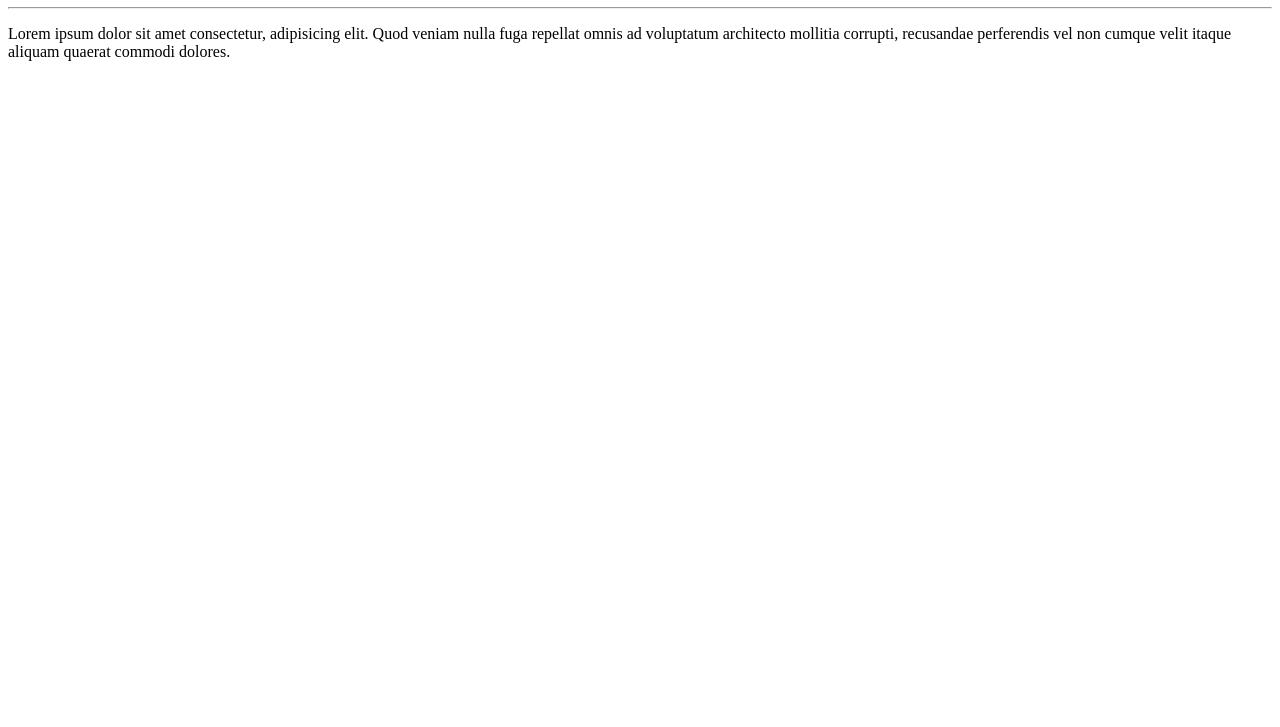
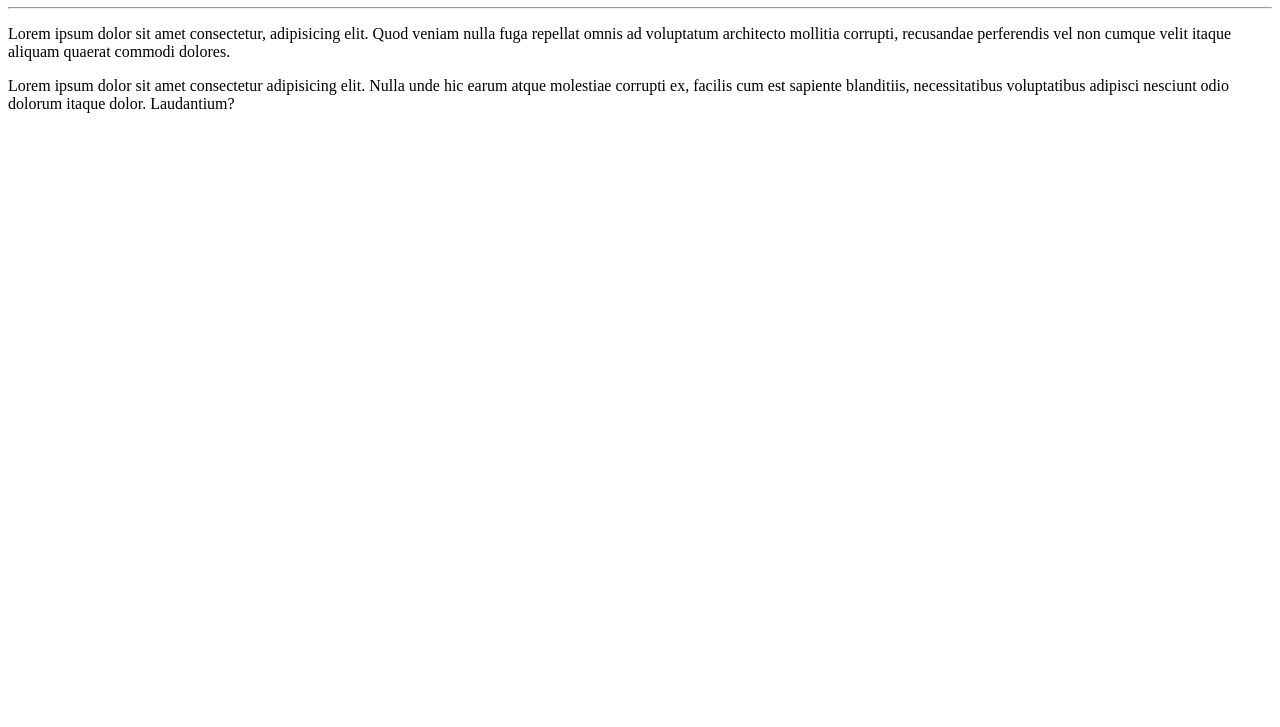
Before and after one commit to LucasItauan/ola-mundo, a plain HTML site: page site-exemplo/index.html in a window 1280 px wide. Shown: the part 73-800 px from the top of the page. Drawn offline with Linux system fonts and the light colour scheme.

Commit message:
atualização README

```diff
--- a/site-exemplo/index.html
+++ b/site-exemplo/index.html
@@ -9,5 +9,6 @@
     <h1>Olá, mundo!</h1>
     <hr>
     <p>Lorem ipsum dolor sit amet consectetur, adipisicing elit. Quod veniam nulla fuga repellat omnis ad voluptatum architecto mollitia corrupti, recusandae perferendis vel non cumque velit itaque aliquam quaerat commodi dolores.</p>
+    <p>Lorem ipsum dolor sit amet consectetur adipisicing elit. Nulla unde hic earum atque molestiae corrupti ex, facilis cum est sapiente blanditiis, necessitatibus voluptatibus adipisci nesciunt odio dolorum itaque dolor. Laudantium?</p>
 </body>
 </html>
```
